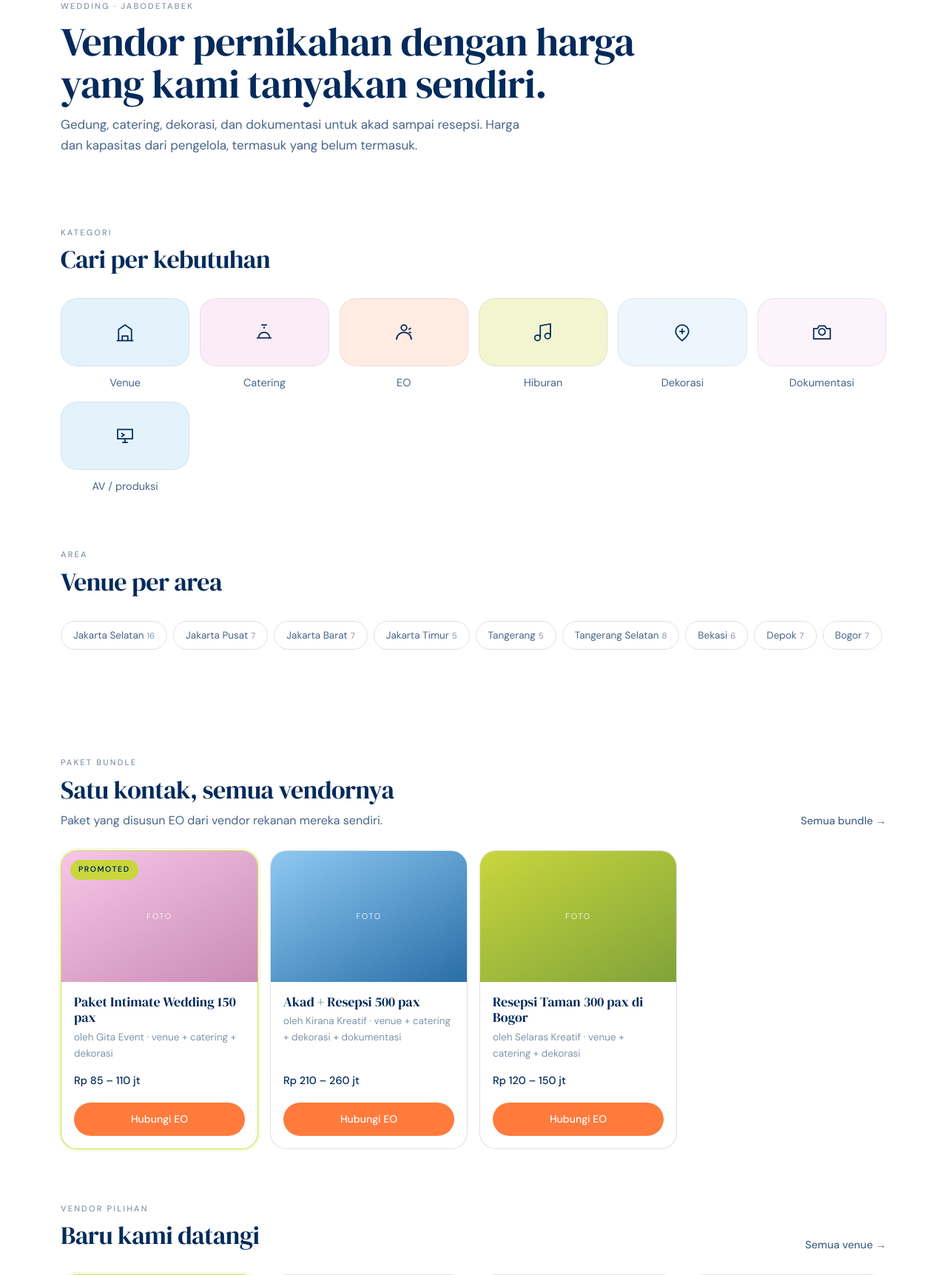
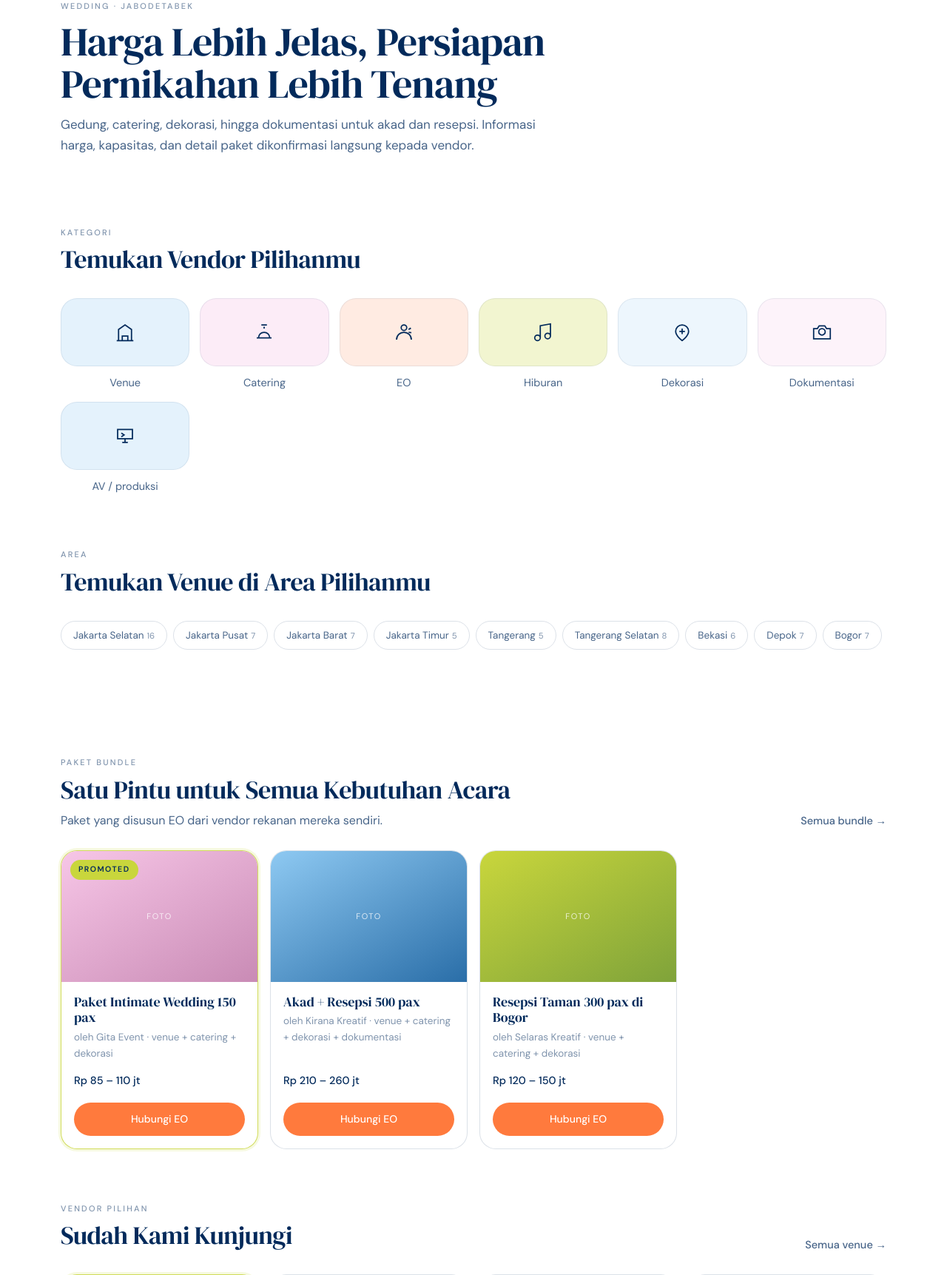
Before and after one commit to sierraleonez/kamalan-wireframe, a Laravel app: page /wedding in a window 1280 px wide. Shown: the part 131-1854 px from the top of the page at 74% size. Run offline with Laravel 12, Linux system fonts and the light colour scheme; data comes from the database, SQL or seed files in the repository; data that the repository does not hold is empty; style sheets or scripts are compiled from the project's sources; some libraries are stand-ins or nearby versions.

Commit message:
Update wedding page headings and copy
Co-Authored-By: Claude Opus 5.5 <noreply@anthropic.com>

```diff
--- a/app/Catalog/Pages.php
+++ b/app/Catalog/Pages.php
@@ -107,7 +107,7 @@ final class Pages
 
         $h1 = match ($type) {
             'corporate' => 'Vendor acara kantor, dengan kapasitas, AV, dan faktur yang jelas.',
-            'wedding' => 'Vendor pernikahan dengan harga yang kami tanyakan sendiri.',
+            'wedding' => 'Harga Lebih Jelas, Persiapan Pernikahan Lebih Tenang',
             default => 'Vendor '.$t['noun'].' yang sudah kami datangi.',
         };
 
@@ -116,7 +116,7 @@ final class Pages
             'crumb' => P::crumb([['Beranda', '/'], [$t['name']]]),
             'eyebrow' => $t['name'].' · Jabodetabek',
             'h1' => $h1,
-            'lead' => $t['blurb'].' Harga dan kapasitas dari pengelola, termasuk yang belum termasuk.',
+            'lead' => $t['blurb'].' Informasi harga, kapasitas, dan detail paket dikonfirmasi langsung kepada vendor.',
             'cats' => self::catRow($type),
             'areas' => $areas,
             'bundles' => array_map(fn ($b) => P::bundleCard($b, ! empty($b['promoted'])), array_slice($bundles, 0, 3)),
--- a/resources/views/components/nemu.blade.php
+++ b/resources/views/components/nemu.blade.php
@@ -1,7 +1,7 @@
 @props(['href'])
 <div class="nemu">
   <div>
-    <h2 class="display">Ngga nemu yang kamu cari?</h2>
+    <h2 class="display">Belum Menemukan yang Cocok?</h2>
     <p style="margin:8px 0 0;max-width:48ch">Kasih tau kebutuhanmu — jenis acara, tanggal, area, jumlah tamu, dan kisaran budget. Tim kami carikan dan kabari lewat WhatsApp.</p>
   </div>
   <a class="btn btn-orange" href="{{ $href }}" wire:navigate>Isi kebutuhan →</a>
--- a/resources/views/pages/branch.blade.php
+++ b/resources/views/pages/branch.blade.php
@@ -10,12 +10,12 @@
 </div>
 
 <div class="shell sec">
-  <x-sec-head eyebrow="Kategori" title="Cari per kebutuhan" />
+  <x-sec-head eyebrow="Kategori" title="Temukan Vendor Pilihanmu" />
   <x-cats :items="$p['cats']" />
 </div>
 
 <div class="shell sec tight">
-  <x-sec-head eyebrow="Area" title="Venue per area" />
+  <x-sec-head eyebrow="Area" title="Temukan Venue di Area Pilihanmu" />
   <div class="chips">
     @foreach ($p['areas'] as $a)<a class="chip" href="{{ $a['href'] }}" wire:navigate>{{ $a['label'] }}<small>{{ $a['count'] }}</small></a>@endforeach
   </div>
@@ -23,20 +23,20 @@
 
 @if ($p['bundles'])
 <div class="shell sec">
-  <x-sec-head eyebrow="Paket bundle" :title="$p['perHead'] ? 'Dihargai per peserta' : 'Satu kontak, semua vendornya'"
+  <x-sec-head eyebrow="Paket bundle" :title="$p['perHead'] ? 'Dihargai per peserta' : 'Satu Pintu untuk Semua Kebutuhan Acara'"
     intro="Paket yang disusun EO dari vendor rekanan mereka sendiri." more="Semua bundle →" :more-href="'/'.$p['type'].'/bundle'" />
   <x-row :items="$p['bundles']" />
 </div>
 @endif
 
 <div class="shell sec tight" @if (! $p['bundles']) style="padding-top:clamp(40px,6vw,72px)" @endif>
-  <x-sec-head eyebrow="Vendor pilihan" title="Baru kami datangi" more="Semua venue →" :more-href="'/'.$p['type'].'/venue'" />
+  <x-sec-head eyebrow="Vendor pilihan" title="Sudah Kami Kunjungi" more="Semua venue →" :more-href="'/'.$p['type'].'/venue'" />
   <x-row :items="$p['vendors']" />
 </div>
 
 @if ($p['collections'])
 <div class="shell sec tight">
-  <x-sec-head eyebrow="Koleksi" title="Sudah kami pilihkan" more="Semua koleksi →" more-href="/koleksi" />
+  <x-sec-head eyebrow="Koleksi" title="Sudah Kami Kurasi" more="Semua koleksi →" more-href="/koleksi" />
   <x-colls :items="$p['collections']" />
 </div>
 @endif
```
Also changed, not shown: tests/Feature/SiteTest.php (+1 -1 lines), tests/Feature/VendorSignupTest.php (+2 -2 lines), resources/data/catalog.json.
